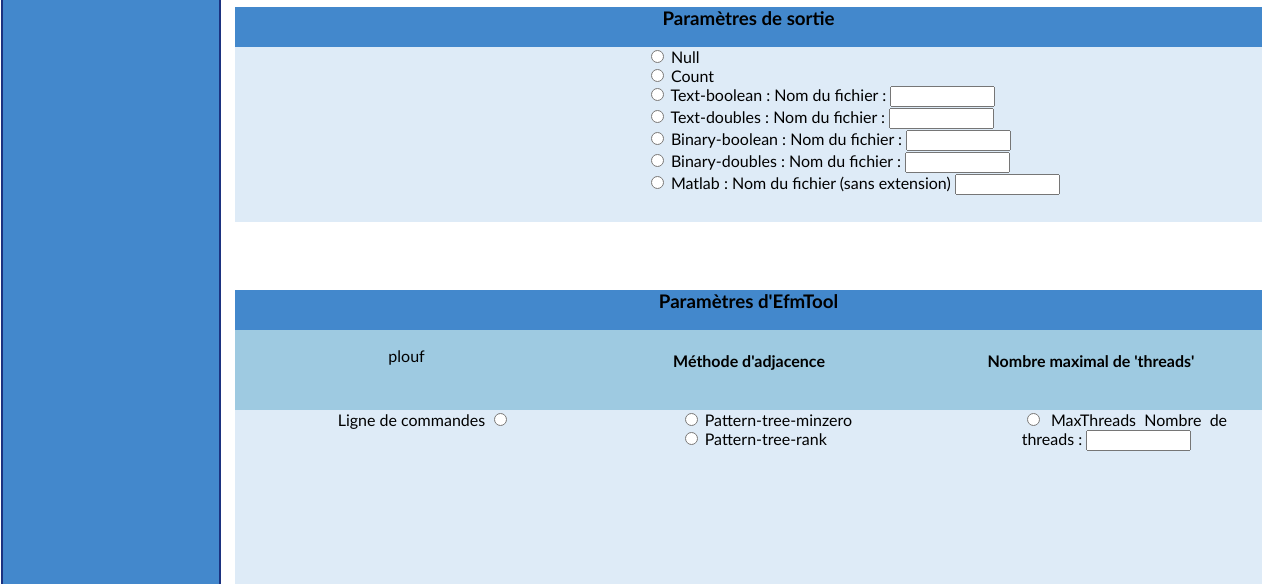
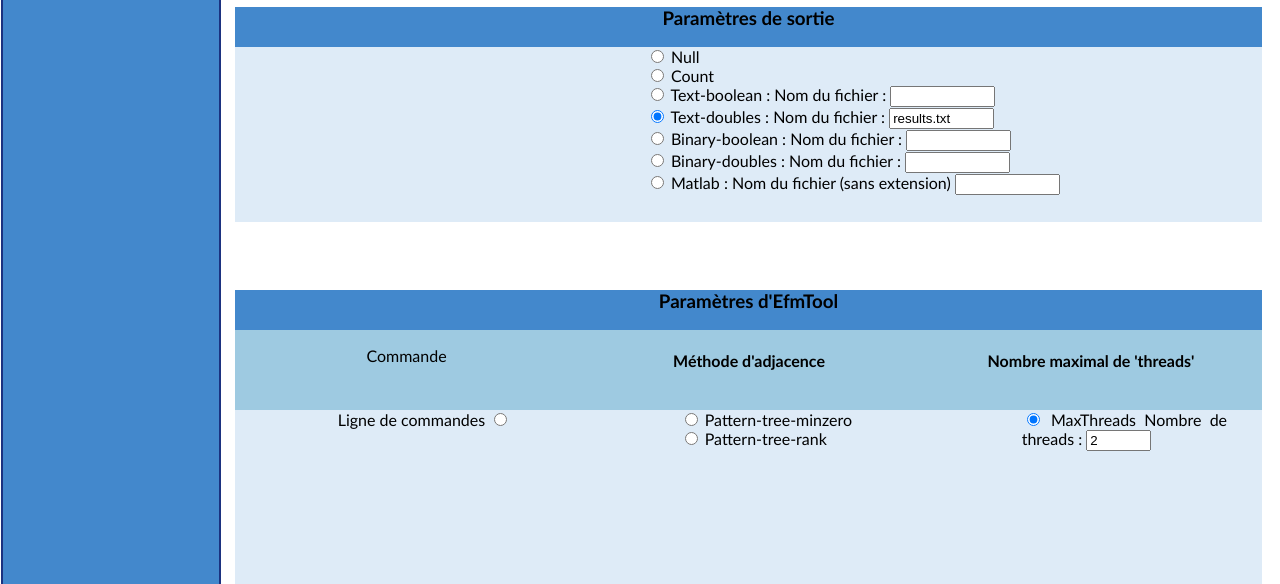
Before and after one commit to bioinfocttj/CPR, a PHP site: page /options.php in a window 1280 px wide. Shown: the part 1095-1679 px from the top of the page. Run offline with PHP 8.4, Linux system fonts and the light colour scheme; some libraries are stand-ins or nearby versions.

Commit message:
modif options par defaut

```diff
--- a/WRET/languages/de_lang.php
+++ b/WRET/languages/de_lang.php
@@ -155,6 +155,7 @@ define('TXT_OPTIONS_OUTPUT_11', "Matlab : ");
 define('TXT_OPTIONS_OUTPUT_12', "Dateinamen (keine Verlängerung) ");
 define('TXT_OPTIONS_EFMTOOL', "EfmTool Parameter");
 define('TXT_OPTIONS_EFM_LINE', "Command Line ");
+define('TXT_OPTIONS_EFM_CMD', "Command");
 define('TXT_OPTIONS_EFM_ADJA', "Verfahren adjacency  ");
 define('TXT_OPTIONS_EFM_ADJA_1', "Pattern-tree-minzero ");
 define('TXT_OPTIONS_EFM_ADJA_2', "Pattern-tree-rank ");
--- a/WRET/languages/en_lang.php
+++ b/WRET/languages/en_lang.php
@@ -155,6 +155,7 @@ define('TXT_OPTIONS_OUTPUT_10', "File name : ");
 define('TXT_OPTIONS_OUTPUT_11', "Matlab : ");
 define('TXT_OPTIONS_OUTPUT_12', "File name (no extension) ");
 define('TXT_OPTIONS_EFMTOOL', "EfmTool parameters");
+define('TXT_OPTIONS_EFM_CMD', "Command");
 define('TXT_OPTIONS_EFM_LINE', "Command line ");
 define('TXT_OPTIONS_EFM_ADJA', "Adjency method ");
 define('TXT_OPTIONS_EFM_ADJA_1', "Pattern-tree-minzero ");
--- a/WRET/languages/fr_lang.php
+++ b/WRET/languages/fr_lang.php
@@ -155,6 +155,7 @@ define('TXT_OPTIONS_OUTPUT_10', "Nom du fichier : ");
 define('TXT_OPTIONS_OUTPUT_11', "Matlab : ");
 define('TXT_OPTIONS_OUTPUT_12', "Nom du fichier (sans extension) ");
 define('TXT_OPTIONS_EFMTOOL', "Paramètres d'EfmTool ");
+define('TXT_OPTIONS_EFM_CMD', "Commande");
 define('TXT_OPTIONS_EFM_LINE', "Ligne de commandes ");
 define('TXT_OPTIONS_EFM_ADJA', "Méthode d'adjacence  ");
 define('TXT_OPTIONS_EFM_ADJA_1', "Pattern-tree-minzero ");
--- a/WRET/options.php
+++ b/WRET/options.php
@@ -136,8 +136,8 @@
 							<input type="radio"		name="choix7" 	value="out count"> 			<?php echo TXT_OPTIONS_OUTPUT_2; ?>	 			<br/>
 							<input type="radio" 	name="choix7" 	value="out text-boolean"> 	<?php echo TXT_OPTIONS_OUTPUT_3; ?>
 							<?php echo TXT_OPTIONS_OUTPUT_4; ?> 	<input 	type="text" 		name="out_nomFichier" 	size="10" id="texte7"> 	<br/>
-							<input type="radio" 	name="choix7" 	value="out text-doubles"> 	<?php echo TXT_OPTIONS_OUTPUT_5; ?>
-							<?php echo TXT_OPTIONS_OUTPUT_6; ?> 	<input 	type="text" 		name="out_nomFichier" 	size="10" id="texte71"> <br/>
+							<input type="radio" 	name="choix7" 	value="out text-doubles" checked="checked"> 	<?php echo TXT_OPTIONS_OUTPUT_5; ?>
+							<?php echo TXT_OPTIONS_OUTPUT_6; ?> 	<input 	type="text" 		name="out_nomFichier" 	size="10" id="texte71" value="results.txt"> <br/>
 							<input type="radio" 	name="choix7" 	value="out binary-boolean"> <?php echo TXT_OPTIONS_OUTPUT_7; ?>
 							<?php echo TXT_OPTIONS_OUTPUT_8; ?>		<input 	type="text" 		name="out_nomFichier" 	size="10" id="texte72"> <br/>
 							<input type="radio" 	name="choix7" 	value="out binary-doubles"> <?php echo TXT_OPTIONS_OUTPUT_9; ?>
@@ -155,7 +155,7 @@
 					</div>
 					<div id="subPart">
 						<div id="subPart3-1">
-							<p>plouf</p>
+							<p>	<?php echo TXT_OPTIONS_EFM_CMD; ?> </p>
 						</div>
 						<div id="subPart3-2">
 							<h4><?php echo TXT_OPTIONS_EFM_ADJA; ?>	</h4>
@@ -173,8 +173,8 @@
 							<input type="radio" name="choix9" value="adjacency-method pattern-tree-rank"> 		<?php echo TXT_OPTIONS_EFM_ADJA_2; ?> 	<br/>
 						</div>
 						<div id="buttons3-3">
-							<input type="radio" name="choix10" value="maxthreads"> <?php echo TXT_OPTIONS_EFM_THREADS_1; ?>
-								<?php echo TXT_OPTIONS_EFM_THREADS_2; ?> 	<input type="text" 		name="maxthreads_value" 	size="10" id="texte10">
+							<input type="radio" name="choix10" value="maxthreads" checked="checked"> <?php echo TXT_OPTIONS_EFM_THREADS_1; ?>
+								<?php echo TXT_OPTIONS_EFM_THREADS_2; ?> 	<input type="text" 		name="maxthreads_value" 	size="5" id="texte10" value="2">
 						</div>
 					</div>
 
```
Also changed, not shown: 1 other file.
